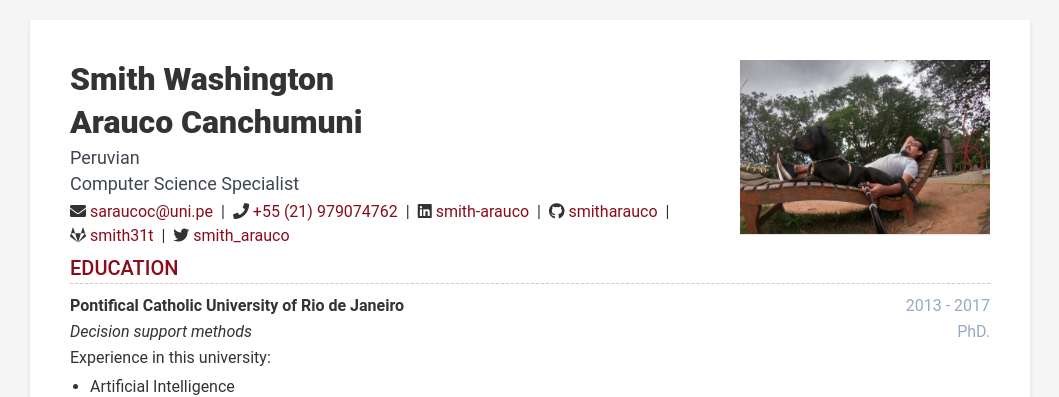
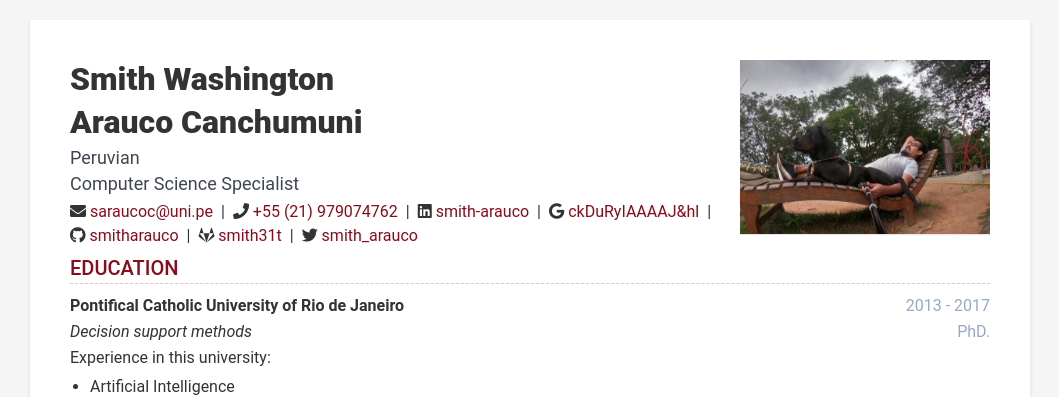
Before and after one commit to smitharauco/https-smitharauco.github.io-, a Jekyll site: the page built from index.html, in a window 1280 px wide. Shown: the top 397 px of the page, without its empty margins (110-1169 px from the left). Built offline with Jekyll 4.4.1, drawn with Linux system fonts in a browser that asks for light colours; nearby versions of some CDN libraries.

Commit message:
Update data.yml

```diff
--- a/_data/data.yml
+++ b/_data/data.yml
@@ -15,6 +15,7 @@ contact:
   website:
   medium:
   linkedin: smith-arauco
+  scholar: ckDuRyIAAAAJ&hl
   github: smitharauco
   gitlab: smith31t
   bitbucket:
```
